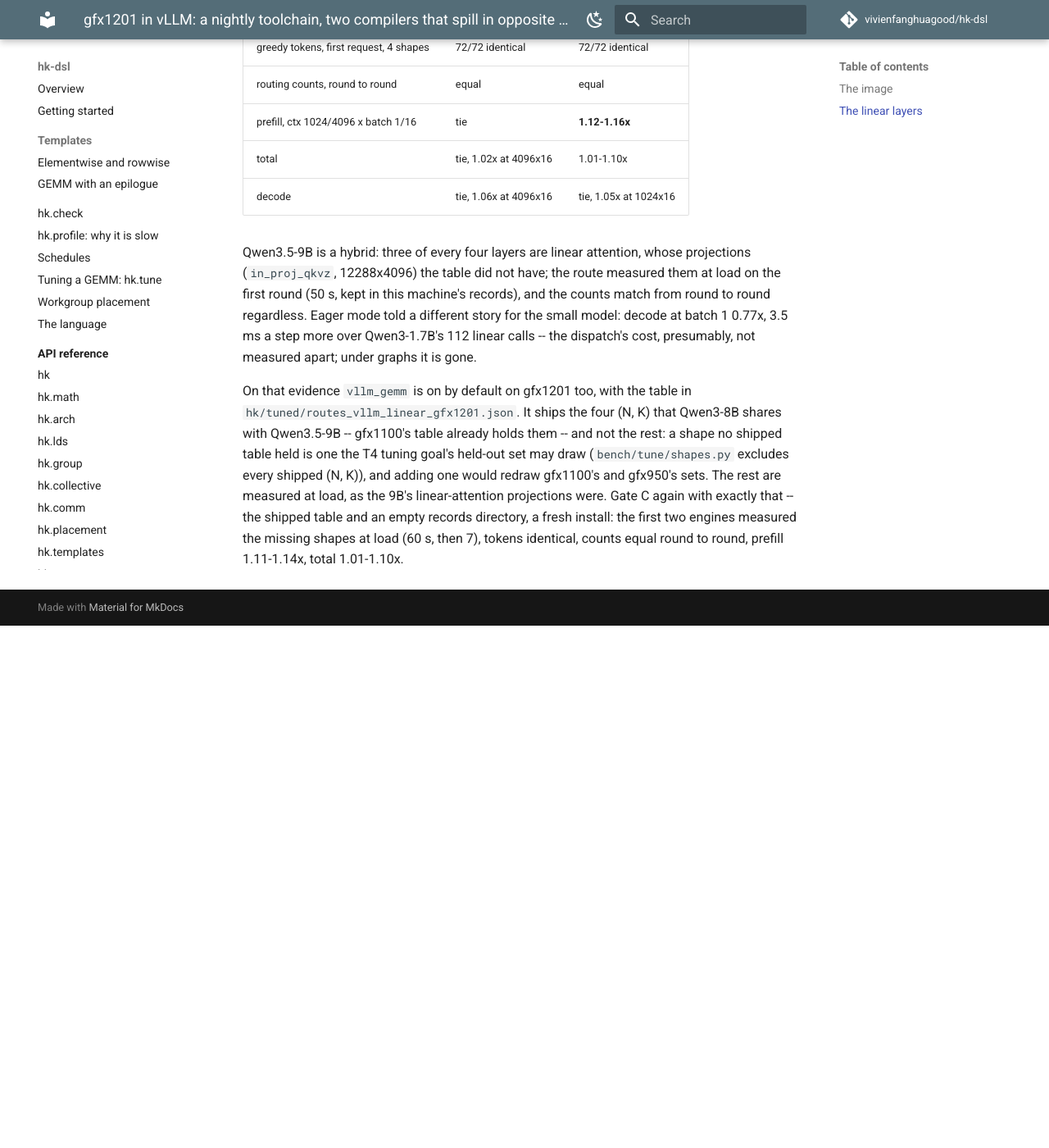
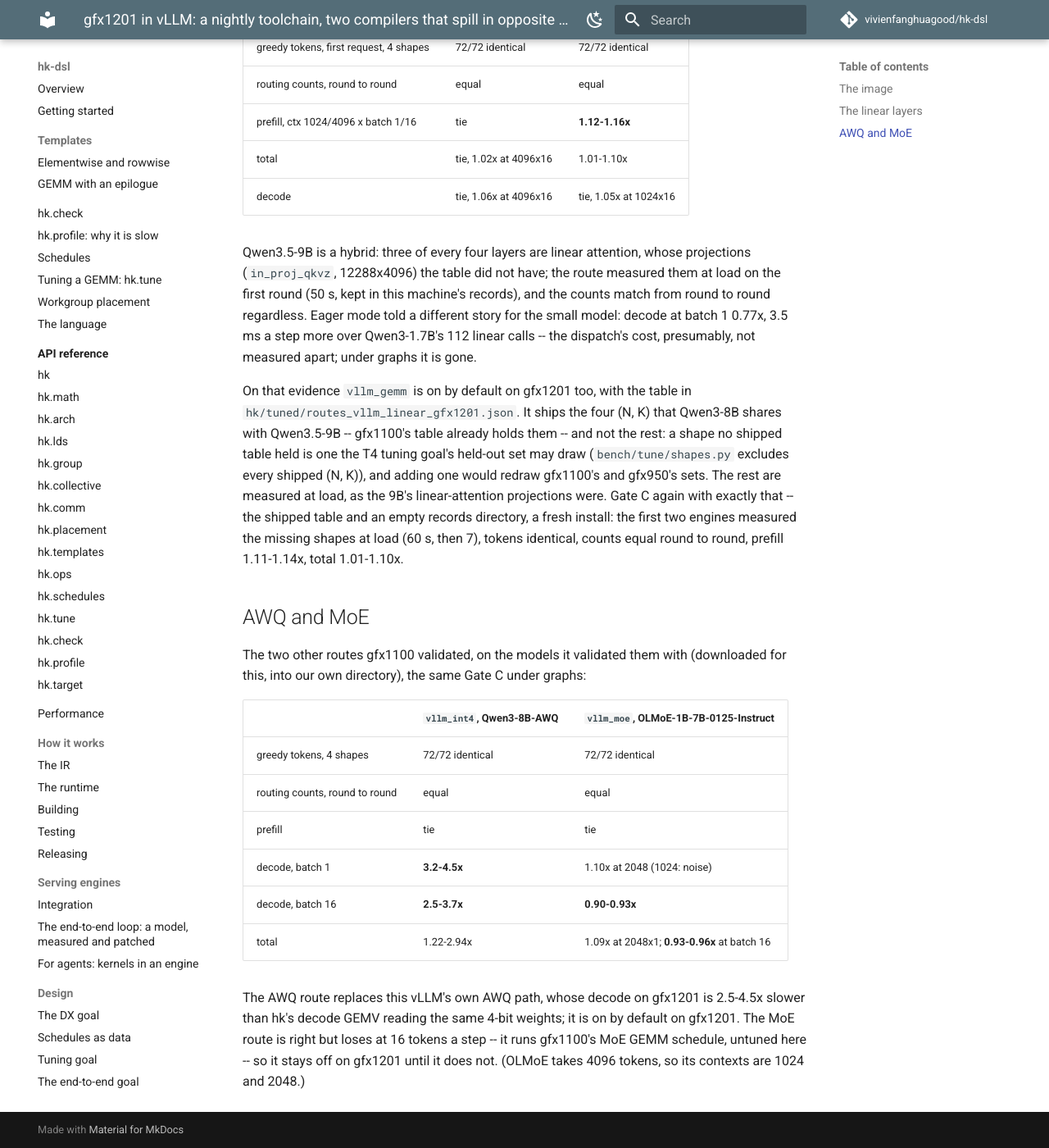
Before and after one commit to vivienfanghuagood/hk-dsl, an MkDocs documentation site: the page built from docs/history/50-gfx1201-in-vllm.md, in a window 1280 px wide and 1400 px high, scrolled down 1735 px. Shown: the whole window at 82% size. Built offline with MkDocs 1.6.1 and Material for MkDocs 9.7.7, drawn with Linux system fonts in a browser that asks for light colours; comment, search, counter and statistics services are not loaded; before the commit the page ends 2498 px from its top, so only the background shows below that.

Commit message:
vllm_int4 on by default on gfx1201 (decode 2.5-4.5x the image's AWQ path); vllm_moe right there but stays off (0.90-0.93x at 16 tokens) (RDNA4 R4)
Gate C in the R9700 vLLM image, CUDA graphs + torch.compile, 3 rounds:
- Qwen3-8B-AWQ, stock vs int4: greedy tokens identical at every shape,
  routing counts equal round for round; decode 2.5-4.5x, total 1.22-2.94x,
  prefill a tie.
- OLMoE-1B-7B-0125-Instruct, stock vs moe: tokens identical, counts equal;
  decode at batch 16 0.90-0.93x (gfx1100's MoE schedule, untuned here), so the
  route stays off on gfx1201.
Chapter 50, integration.md and the switch's evidence say so.

Co-Authored-By: Claude <noreply@anthropic.com>

```diff
--- a/docs/history/50-gfx1201-in-vllm.md
+++ b/docs/history/50-gfx1201-in-vllm.md
@@ -83,3 +83,23 @@ exactly that -- the shipped table and an empty records directory, a fresh
 install: the first two engines measured the missing shapes at load (60 s, then
 7), tokens identical, counts equal round to round, prefill 1.11-1.14x, total
 1.01-1.10x.
+
+## AWQ and MoE
+
+The two other routes gfx1100 validated, on the models it validated them with
+(downloaded for this, into our own directory), the same Gate C under graphs:
+
+| | `vllm_int4`, Qwen3-8B-AWQ | `vllm_moe`, OLMoE-1B-7B-0125-Instruct |
+|---|---|---|
+| greedy tokens, 4 shapes | 72/72 identical | 72/72 identical |
+| routing counts, round to round | equal | equal |
+| prefill | tie | tie |
+| decode, batch 1 | **3.2-4.5x** | 1.10x at 2048 (1024: noise) |
+| decode, batch 16 | **2.5-3.7x** | **0.90-0.93x** |
+| total | 1.22-2.94x | 1.09x at 2048x1; **0.93-0.96x** at batch 16 |
+
+The AWQ route replaces this vLLM's own AWQ path, whose decode on gfx1201 is
+2.5-4.5x slower than hk's decode GEMV reading the same 4-bit weights; it is on by
+default on gfx1201. The MoE route is right but loses at 16 tokens a step --
+it runs gfx1100's MoE GEMM schedule, untuned here -- so it stays off on gfx1201
+until it does not. (OLMoE takes 4096 tokens, so its contexts are 1024 and 2048.)
```
Also changed, not shown: docs/history/README.md (+1 -1 lines), docs/integration.md (+2 -2 lines), 2 other files.
